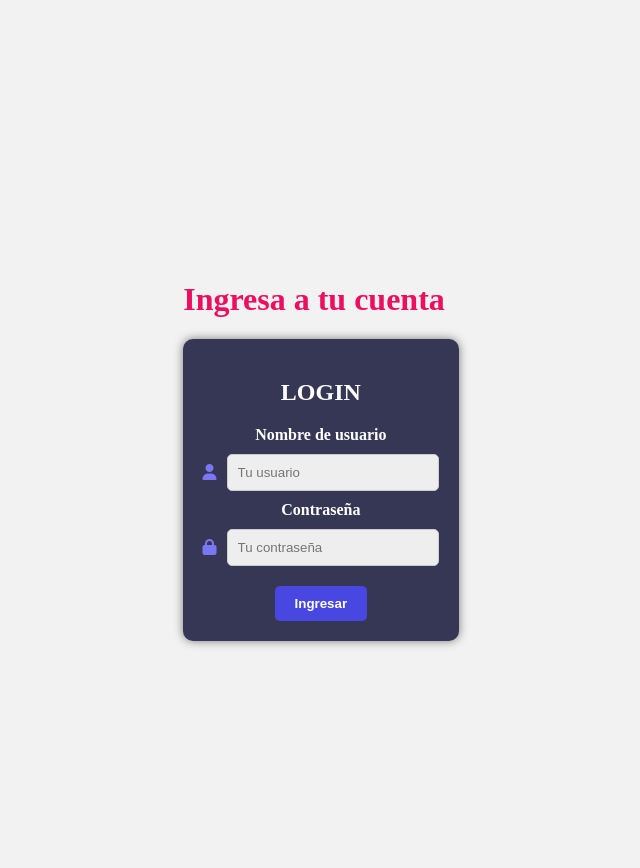
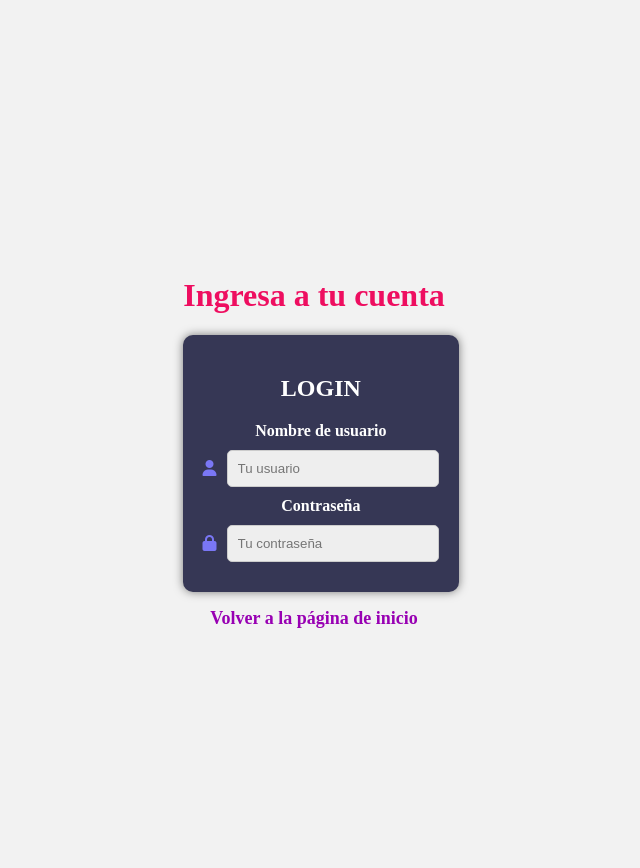
Before and after one commit to Emanuel-Ramayo/grupo_5_DHTech, a Node server app: template views/login.html in a window 1280 px wide. Shown: the top 868 px of the page, without its empty margins (326-966 px from the left). Run offline with Node 20, Linux system fonts and the light colour scheme; the template is opened without the code that fills it, so the values that code supplies are empty.

Commit message:
modificacion para volver a inicio

```diff
--- a/public/css/login.css
+++ b/public/css/login.css
@@ -74,3 +74,16 @@
   display: block;
   margin-top: 10px;
 }
+
+/* Estilo para el enlace de texto de regreso */
+a {
+  text-decoration: none;
+  color: #9800b3; /* Color del texto del enlace */
+  font-weight: bold;
+  font-size: large;
+}
+
+/* Estilo al pasar el mouse sobre el enlace */
+a:hover {
+  color:#3cb300 ; /* Cambiar el color del texto al pasar el mouse */
+}
--- a/views/login.html
+++ b/views/login.html
@@ -56,10 +56,11 @@
             />
           </div>
           <div class="btn-enviar">
-            <button type="submit">Ingresar</button>
           </div>
         </form>
       </section>
+
+      <p><a href="./index.html">Volver a la página de inicio</a></p>
     </main>
     <footer>
       <!-- Agregar footer del sitio -->
```
Lines whose indentation alone changed are shown as unchanged.
